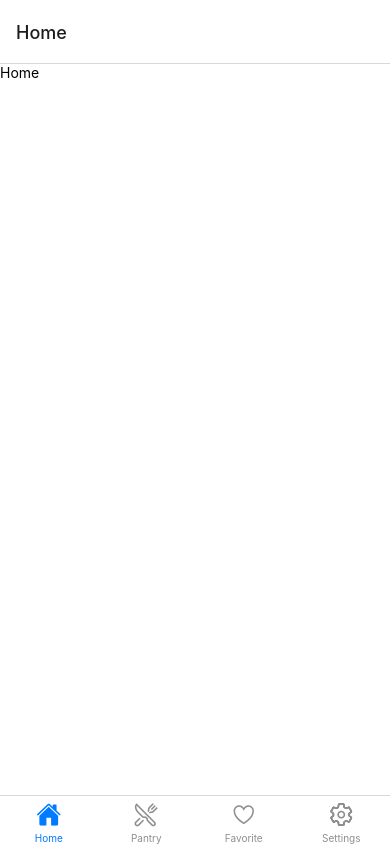
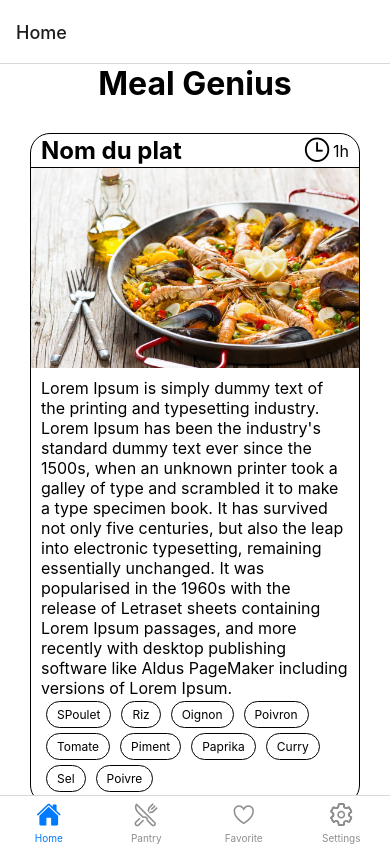
Before and after one commit to Jami-INF/MealGenius, a React Native app in the folder MealGenius/: screen /Home in a window 390 px wide. Built offline with nearby package versions, Linux system fonts and the light colour scheme.

Commit message:
✨update meal information sheet

```diff
--- a/MealGenius/components/CustomText.tsx
+++ b/MealGenius/components/CustomText.tsx
@@ -7,7 +7,7 @@ type TextProps = {
     textType: TextType
 }
 
-export default function CustomText(props: TextProps) {
+export default function CustomText(props: TextProps): JSX.Element {
     return (
         <Text style={getStyle(props.textType)}>{props.text}</Text>
     )
--- /dev/null
+++ b/MealGenius/components/IngredientCapsule.tsx
@@ -0,0 +1,26 @@
+import { StyleSheet, Text, View } from "react-native";
+
+type IngredientCapsuleProps = {
+    ingredient: string
+}
+
+export default function IngredientCapsule(props: IngredientCapsuleProps): JSX.Element {
+    return (
+        <View style={styles.ingredient}>
+            <Text style={styles.ingredientText}>{props.ingredient}</Text>
+        </View>
+    )
+}
+
+const styles = StyleSheet.create({
+    ingredient: {
+        borderWidth: 1,
+        borderRadius: 20,
+        width: null,
+        padding: 5
+    },
+    ingredientText: {
+        fontSize: 12,
+        marginHorizontal: 5
+    }
+});
--- /dev/null
+++ b/MealGenius/components/IngredientsCapsuleList.tsx
@@ -0,0 +1,32 @@
+import { StyleSheet, View } from "react-native";
+import IngredientCapsule from "./IngredientCapsule";
+
+type IngredientsCapsuleListProps = {
+    ingredients: string[]
+}
+
+export default function IngredientsCapsuleList(props: IngredientsCapsuleListProps): JSX.Element {
+    return (
+        <View style={styles.ingredients}>
+            {props.ingredients.map((ingredient, index) => {
+                return (
+                    <View style={styles.ingredientView}  key={index}>
+                        <IngredientCapsule ingredient={ingredient}/>
+                    </View>
+                )
+            })}
+        </View>
+    )
+}
+
+const styles = StyleSheet.create({
+    ingredients: {
+        flex: 1,
+        flexDirection: "row",
+        flexWrap: "wrap"
+    },
+    ingredientView: {
+        marginHorizontal: 5,
+        marginVertical: 2.5
+    }
+});
--- a/MealGenius/components/MealInfomationSheet.tsx
+++ b/MealGenius/components/MealInfomationSheet.tsx
@@ -1,18 +1,77 @@
-import { View, Text, StyleSheet  } from "react-native";
+import { View, Text, StyleSheet, Image  } from "react-native";
+import {Ionicons} from "@expo/vector-icons";
+import CustomText from "./CustomText";
+import IngredientsCapsuleList from "./IngredientsCapsuleList";
 
-export default function MealInformationSheet(){
+const ingredients = ["SPoulet", "Riz", "Oignon", "Poivron", "Tomate", "Piment", "Paprika", "Curry", "Sel", "Poivre"];
+
+export default function MealInformationSheet(): JSX.Element{
     return (
         <View style={styles.container}>
-            <View>
-                <Text>Nom du plat</Text>
+            <View style={styles.header}>
+                <View style={styles.title}>
+                    <CustomText text="Nom du plat" textType="subtitle"/>
+                </View>
+                <View style={styles.clock}>
+                    <Ionicons name="time-outline" size={30}/>
+                    <Text style={styles.text}>1h</Text>
+                </View>
+            </View>
+
+            <Image style={styles.image} source={require("../assets/meals/paella.jpeg")}/>
+
+            <View style={styles.mainText}>
+                <CustomText text="Lorem Ipsum is simply dummy text of the printing and typesetting industry. Lorem Ipsum has been the industry's standard dummy text ever since the 1500s, when an unknown printer took a galley of type and scrambled it to make a type specimen book. It has survived not only five centuries, but also the leap into electronic typesetting, remaining essentially unchanged. It was popularised in the 1960s with the release of Letraset sheets containing Lorem Ipsum passages, and more recently with desktop publishing software like Aldus PageMaker including versions of Lorem Ipsum."
+                            textType="paragraph"/>
+                <IngredientsCapsuleList ingredients={ingredients}/>
             </View>
         </View>
     )
 }
 
 const styles = StyleSheet.create({
+    title: {
+        marginHorizontal: 10
+    },
+    text: {
+        fontSize: 16,
+    },
+    mainText: {
+        margin: 10
+    },
     container: {
-      flex: 1,
-      flexDirection: "row"
+        flexDirection: "column",
+        borderWidth: 1,
+        borderRadius: 20,
+      },
+    header: {
+        justifyContent: "space-between",
+        alignItems: "center",
+        flexDirection: "row",
+        borderBottomWidth: 1,
+        maxHeight: 50,
+        textAlignVertical: "center"
+    },
+    flexColumn: {
+        flexDirection: "column"
+    },
+    clock: {
+        flexDirection: "row",
+        alignItems: "center",
+        marginRight: 10
+    },
+    image: {
+        width: "100%",
+        height: 200,
+        resizeMode: "cover",
+        backgroundColor: "red",
+    },
+    ingredientText: {
+       padding: 5,
+       borderWidth: 1,
+        borderRadius: 20,
+        width: null,
+        height: 25
     }
+
 });
--- a/MealGenius/screens/HomeScreen.tsx
+++ b/MealGenius/screens/HomeScreen.tsx
@@ -1,13 +1,24 @@
-import {View, Text, StyleSheet} from "react-native";
+import {View, StyleSheet, ScrollView} from "react-native";
+import CustomText from "../components/CustomText";
+import MealInformationSheet from "../components/MealInfomationSheet";
 
 
 export default function HomeScreen() {
     return (
-      <View style={styles.container}>
-        <View style={styles.centered}>
-        </View>
-        <Text>Home</Text>
-      </View>
+        <ScrollView>
+            <View style={styles.container}>
+                <View style={styles.centered}>
+                    <CustomText text="Meal Genius" textType="title"/>
+                </View>
+                <View style={styles.MealSheet}>
+                    <MealInformationSheet/>
+                </View>
+                <View style={styles.MealSheet}>
+                    <MealInformationSheet/>
+                </View>
+            </View>
+        </ScrollView>
+
     )
   };
 
@@ -19,7 +30,7 @@ export default function HomeScreen() {
     centered: {
       alignItems: "center"
     },
-    title: {
-      fontSize: 20
+    MealSheet: {
+        margin: 30
     }
   });
```
Also changed, not shown: MealGenius/components/CustomImage.tsx (+9 -8 lines), MealGenius/package.json (+5 -4 lines), MealGenius/assets/meals/paella.jpeg (added), 1 other file (tests, documents, lock files or other folders).
